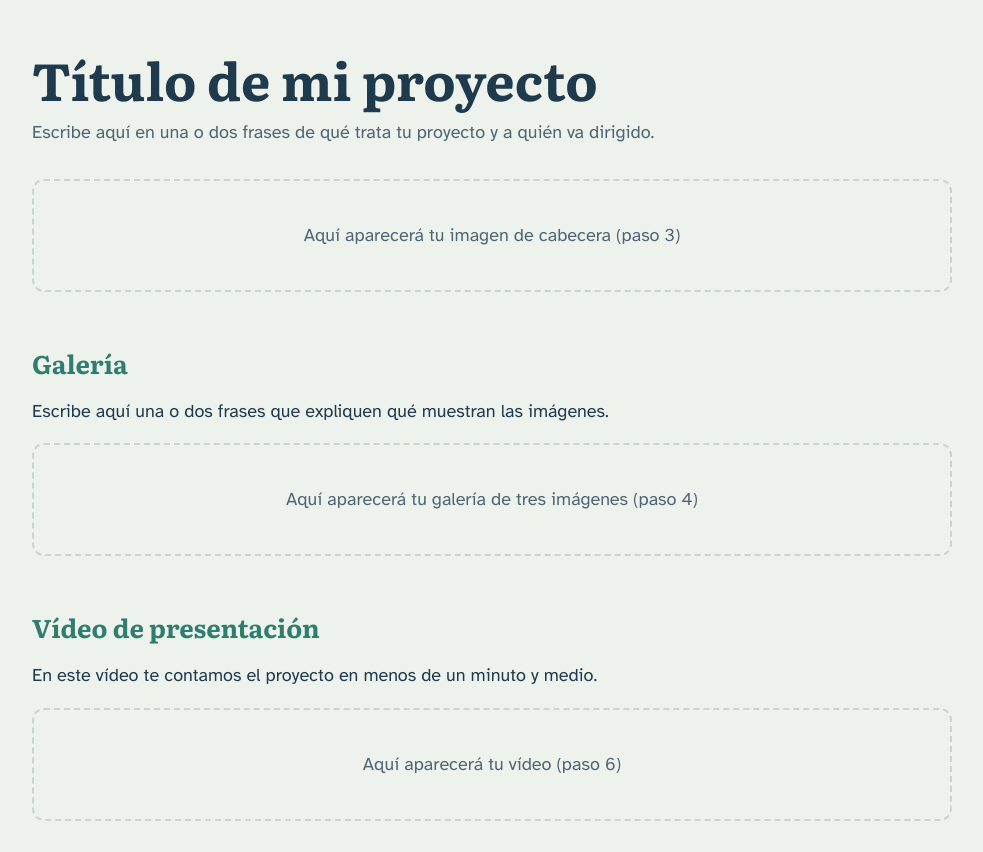
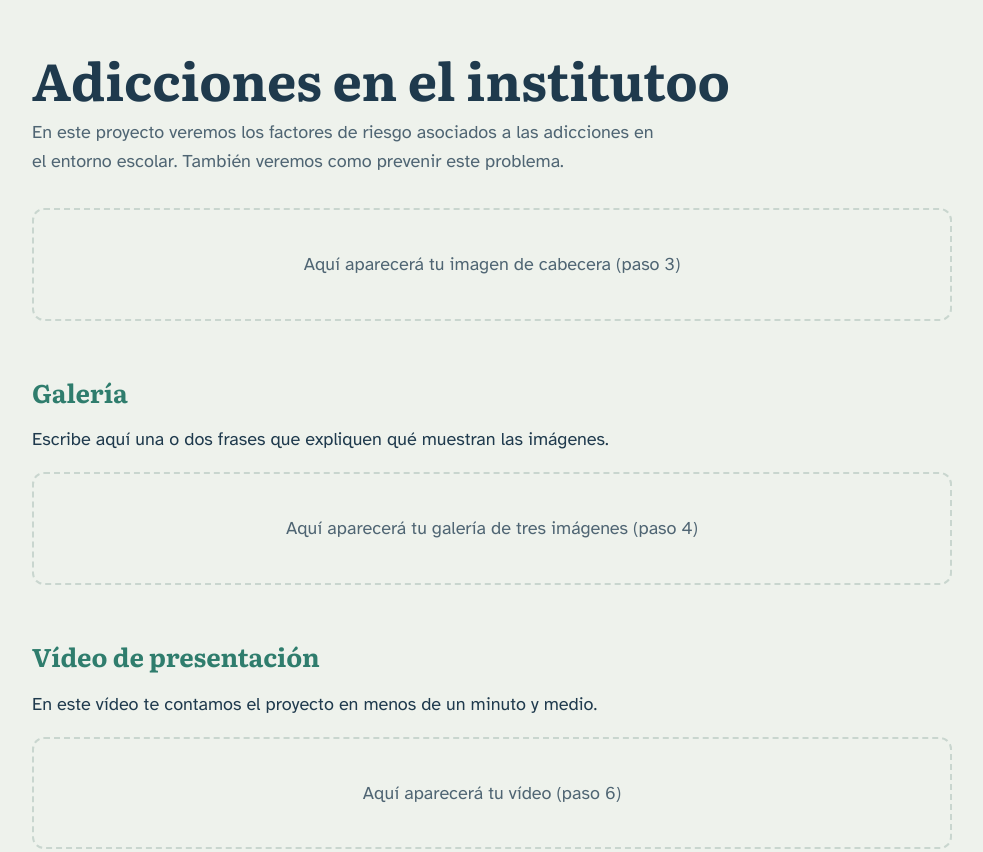
Before and after one commit to carmennruizz005/profesorsipuedo, a plain HTML site: page index.html in a window 1280 px wide. Shown: the top 852 px of the page, without its empty margins (148-1131 px from the left). Drawn offline with Linux system fonts and the light colour scheme.

Commit message:
Update index.html

```diff
--- a/index.html
+++ b/index.html
@@ -144,8 +144,8 @@
 
   <header>
     <!-- Cambia este título por el de tu proyecto -->
-    <h1>Título de mi proyecto</h1>
-    <p class="subtitulo">Escribe aquí en una o dos frases de qué trata tu proyecto y a quién va dirigido.</p>
+    <h1>Adicciones en el institutoo</h1>
+    <p class="subtitulo">En este proyecto veremos los factores de riesgo asociados a las adicciones en el entorno escolar. También veremos como prevenir este problema.</p>
 
     <div class="zona" data-aviso="Aquí aparecerá tu imagen de cabecera (paso 3)">
       <!-- PASO 3: CABECERA ============================ INICIO -->
```
